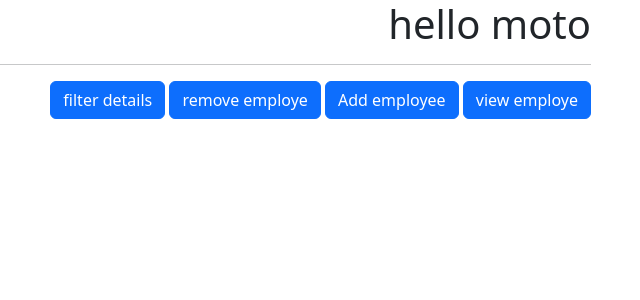
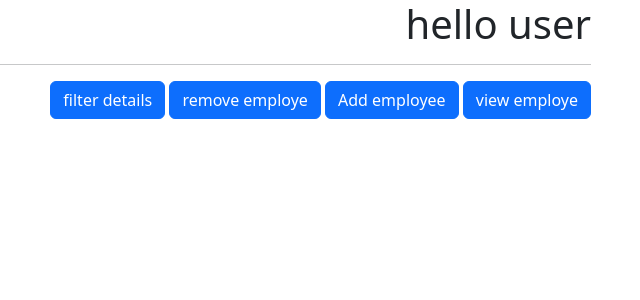
Before and after one commit to tanisha182003/first-code, a Django app: page / in a window 1280 px wide. Shown: the top 300 px of the page, without its empty margins (607-1247 px from the left). Run offline with Django 4.2, Linux system fonts and the light colour scheme.

Commit message:
moto -> user

```diff
--- a/home/templates/filteremp.html
+++ b/home/templates/filteremp.html
@@ -8,7 +8,7 @@
 
     <link rel="stylesheet" href="https://cdn.jsdelivr.net/npm/bootstrap@4.0.0/dist/css/bootstrap.min.css" integrity="sha384-Gn5384xqQ1aoWXA+058RXPxPg6fy4IWvTNh0E263XmFcJlSAwiGgFAW/dAiS6JXm" crossorigin="anonymous">
 
-    <title>Filter employee</title>
+    <title>Filter employe</title>
   </head>
   <body>
     <h1>Filter </h1>
--- a/home/templates/index.html
+++ b/home/templates/index.html
@@ -13,7 +13,7 @@
   </head>
   <body>
     <div class="container">
-      <h1> hello moto
+      <h1> hello user
       </h1>
      <hr>
      <a class="btn btn-primary" href="/allemp" role="button">view employe</a>
```
